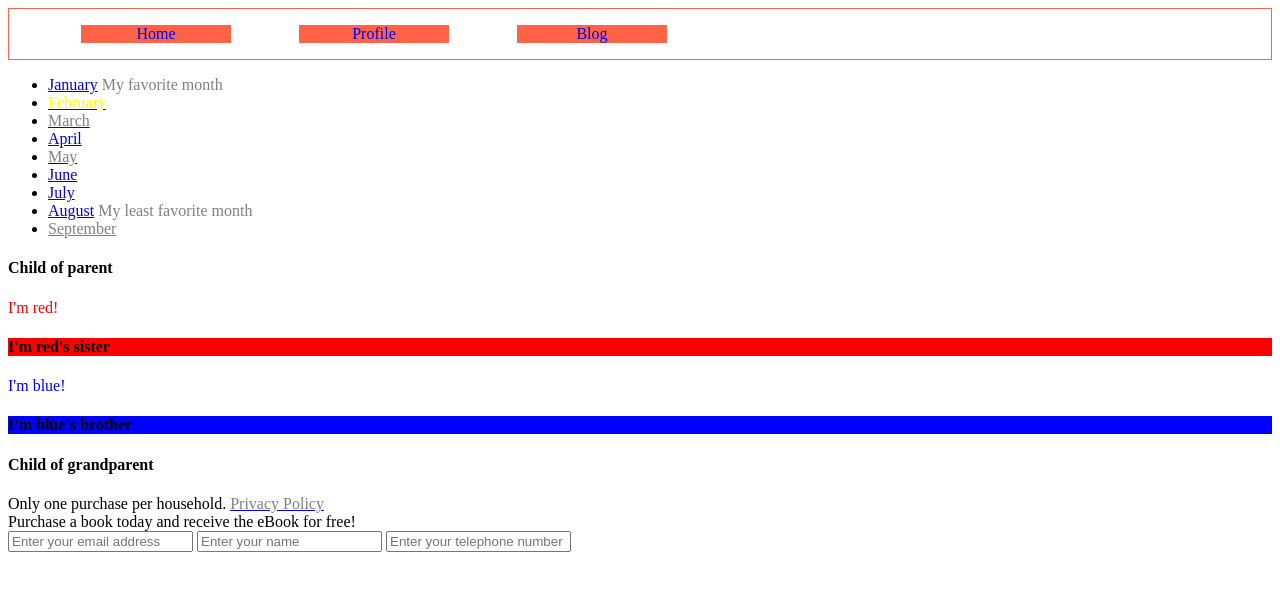
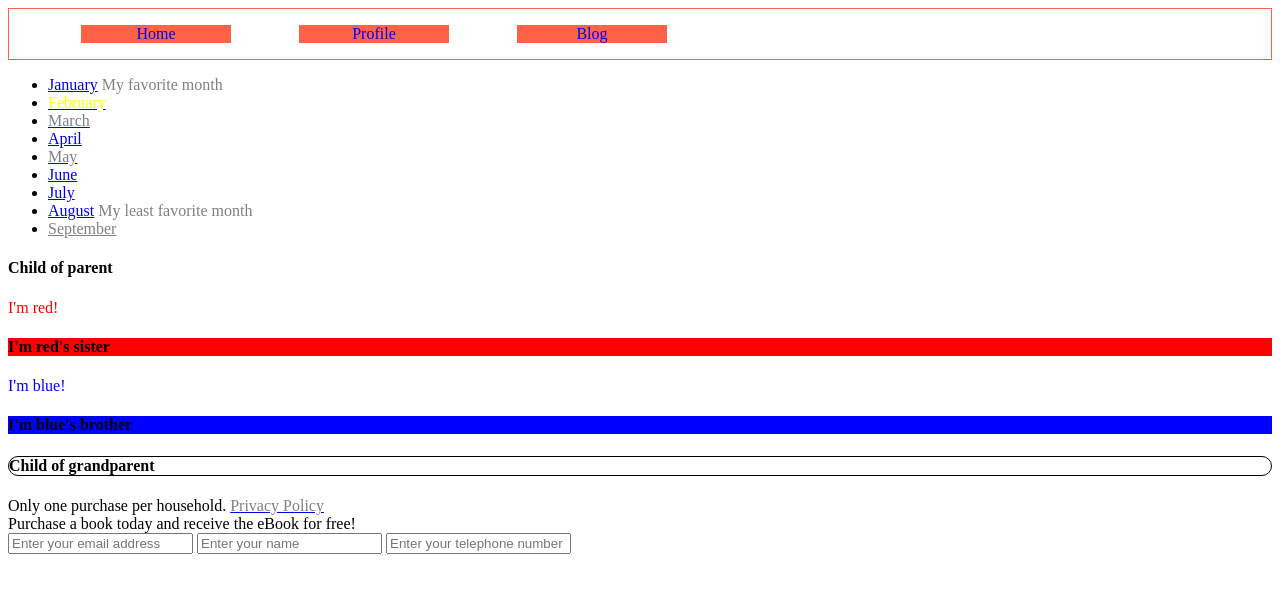
Before and after one commit to davidcramb/nss-selectors, a plain HTML site: page index.html in a window 1280 px wide. Drawn offline with Linux system fonts and the light colour scheme.

Commit message:
not sure if I got the instruction on the grandparent child selector right

```diff
--- a/selectors.css
+++ b/selectors.css
@@ -44,3 +44,8 @@ nav a {
 .parent div :nth-child(4) {
     background-color: blue;
 }
+
+.grandparent > h4 {
+    border: 1px solid black;
+    border-radius: 20px;
+}
```
